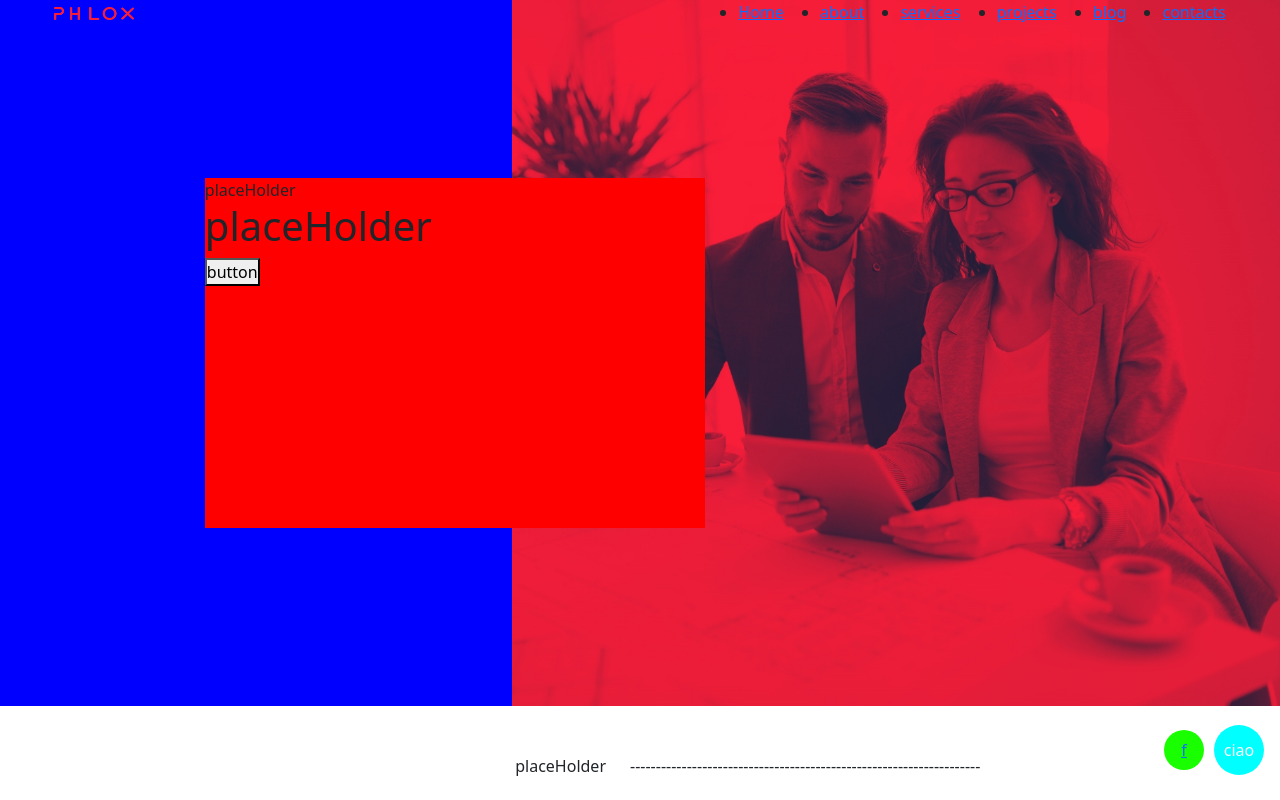
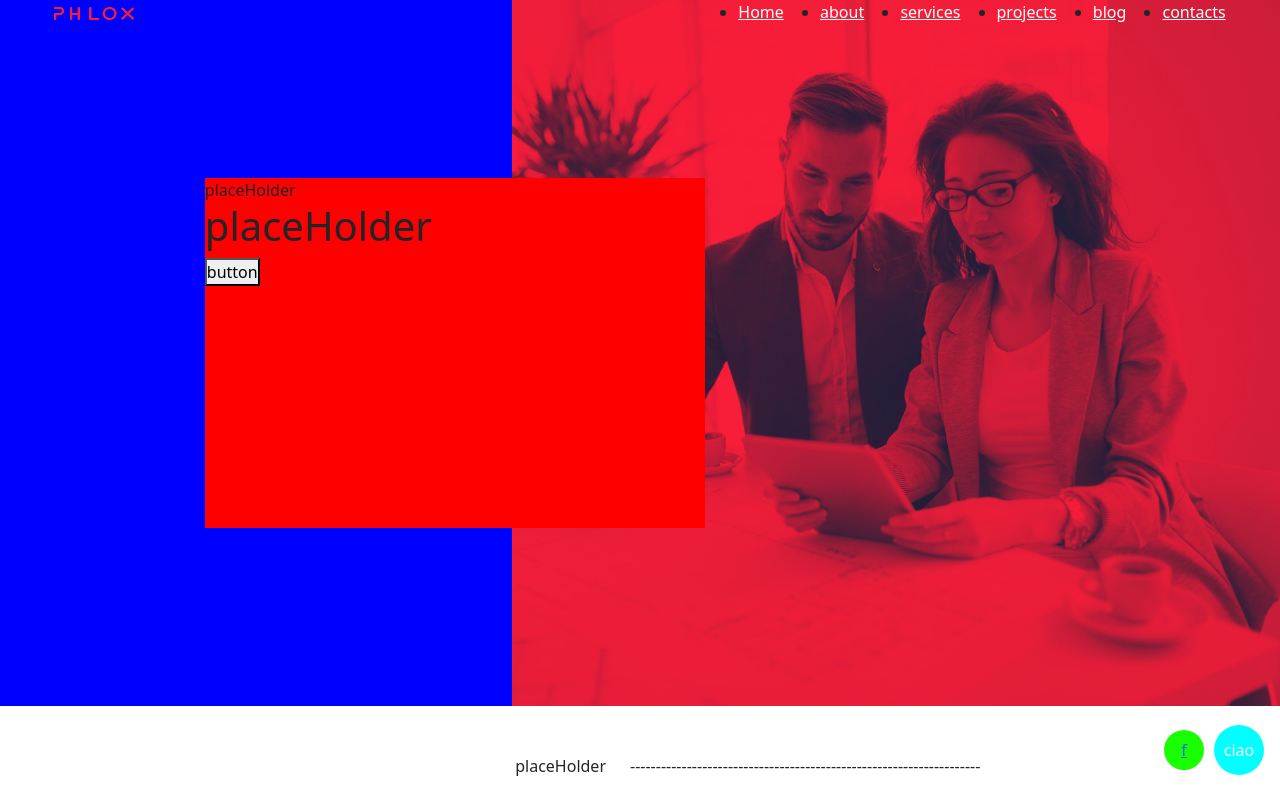
Before and after one commit to alessandromarangoni/proj-html-vuejs, a Vue app: page / in a window 1280 px wide. Shown: the top 800 px of the page. Built offline with nearby package versions, Linux system fonts and the light colour scheme.

Commit message:
header,jumbo,sec,1 style

```diff
--- a/src/components/headerApp.vue
+++ b/src/components/headerApp.vue
@@ -11,7 +11,7 @@ export default {
             logo: logo,
             headerLink: [{
                 name: "Home",
-                link: "/"
+                link: "7"
             }, {
                 name: "about",
                 link: "/"
@@ -43,7 +43,7 @@ export default {
                 <div class="col-5 bg-alert">
                     <ul class="d-flex justify-content-between text-right">
                         <li v-for="link in this.headerLink">
-                            <a :href="link.link">{{ link.name }}</a>
+                            <a :href="link.link" class="text-white">{{ link.name }}</a>
                         </li>
                     </ul>
                 </div>
```
